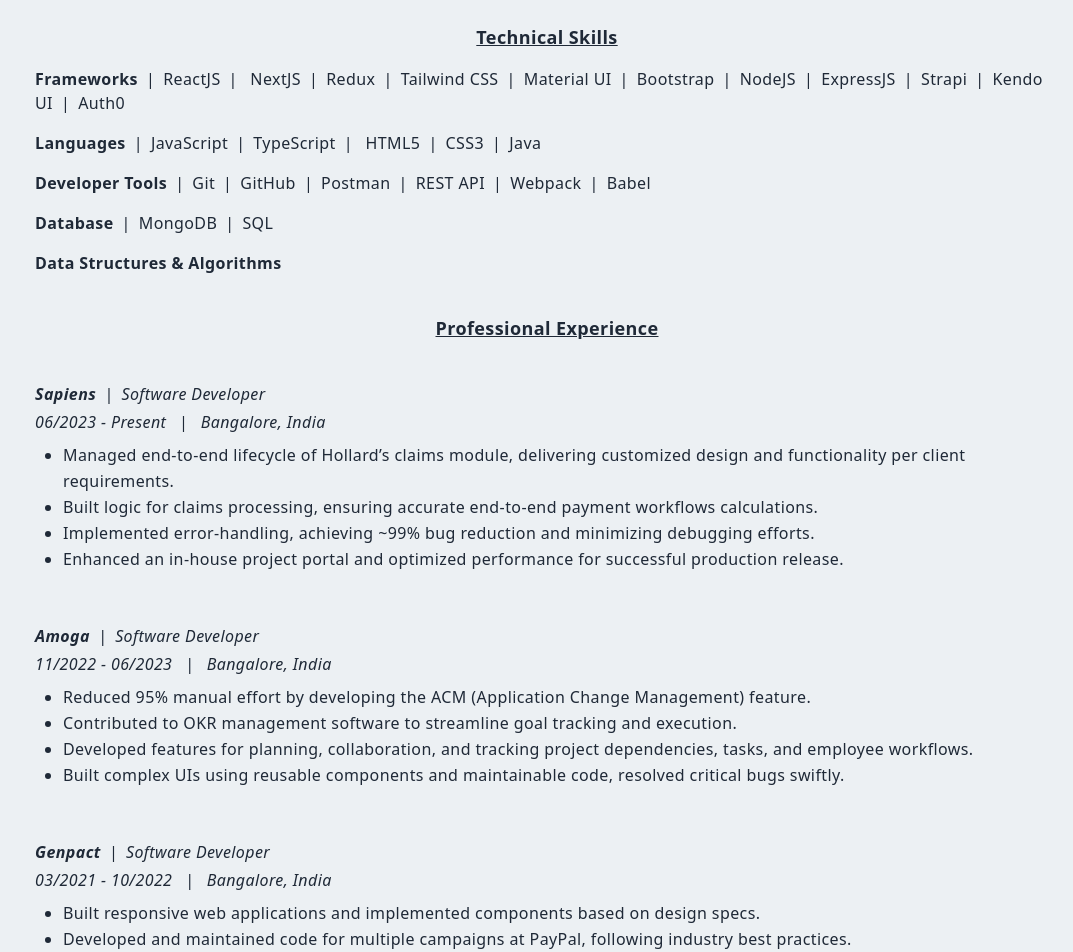
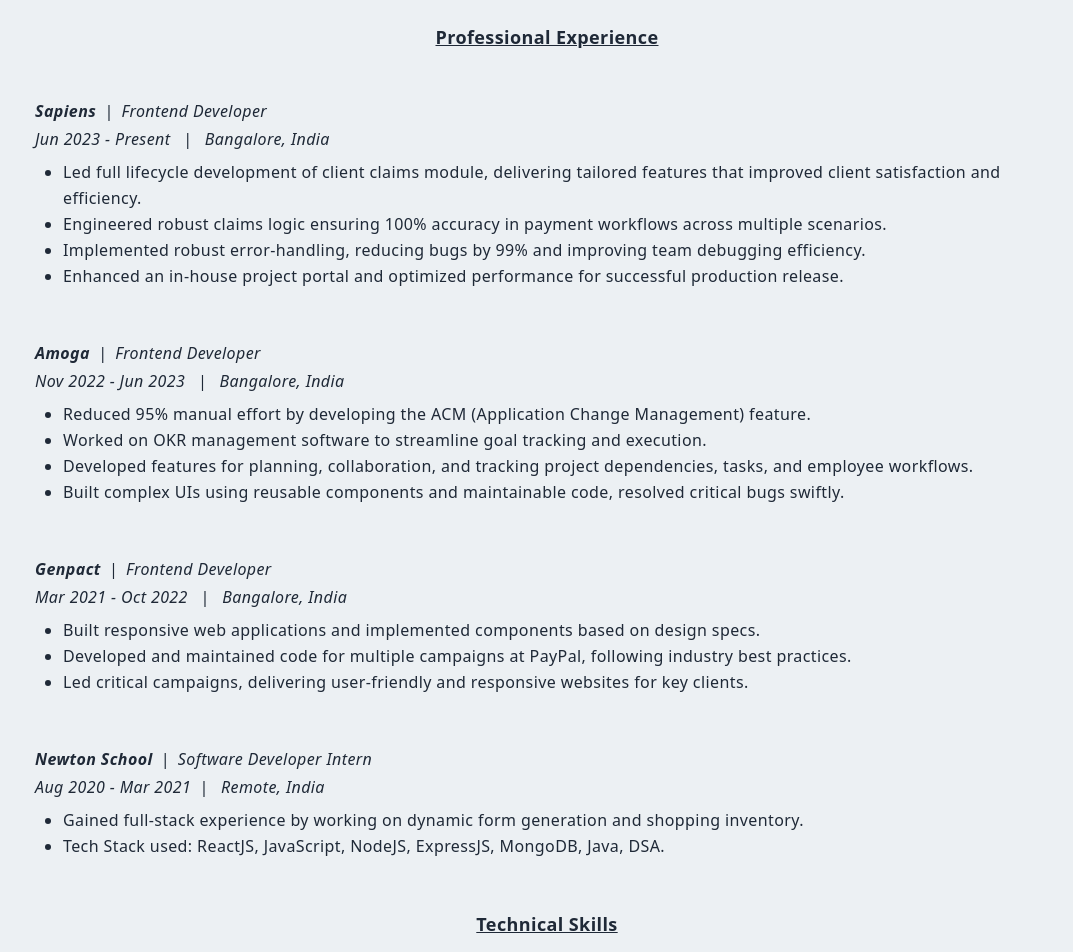
Before and after one commit to HariKishore7/Personal-Portfolio, a Next.js app: page /resume in a window 1280 px wide. Shown: the part 420-1372 px from the top of the page, without its empty margins (93-1166 px from the left). Built offline with nearby package versions, Linux system fonts and the light colour scheme.

Commit message:
Updated Resume

```diff
--- a/components/NavBar.jsx
+++ b/components/NavBar.jsx
@@ -51,7 +51,7 @@
             <Link href='/#home'><li className='ml-10 text-sm uppercase hover:border-b'>Home</li></Link>
             <Link href='/#about'><li className='ml-10 text-sm uppercase hover:border-b'>About</li></Link>
             <Link href='/#skills'><li className='ml-10 text-sm uppercase hover:border-b'>Skills</li></Link>
-            <Link href='/#projects'><li className='ml-10 text-sm uppercase hover:border-b'>Project</li></Link>
+            <Link href='/#projects'><li className='ml-10 text-sm uppercase hover:border-b'>Projects</li></Link>
             <Link href='/resume'><li className='ml-10 text-sm uppercase hover:border-b'>Resume</li></Link>
             <Link href='/#contact'><li className='ml-10 text-sm uppercase hover:border-b'>Contact</li></Link>
           </ul>
--- a/pages/resume.jsx
+++ b/pages/resume.jsx
@@ -47,11 +47,11 @@
                 <div className='text-center py-4 text-xl font-bold uppercase tracking-wider'>
                     <div className='hidden sm:block'>
                         <p>
-                            Software Developer <span className='px-1'>|</span> Web Development{' '}
+                            Frontend Developer <span className='px-1'>|</span> Web Development{' '}
                         </p>
                     </div>
                     <div className='block sm:hidden'>
-                        <p>Software Developer</p>
+                        <p>Frontend Developer</p>
                         <p className='py-2'>Web Development</p>
                     </div>
                 </div>
@@ -61,6 +61,98 @@
                     in backend technologies such as database management and integration with RESTful APIs. Strong problem-solving skills and ability to collaborate
                     eﬀectively in cross-functional teams.
                 </p>
+
+                <h5 className='text-center underline text-[18px] py-6'>
+                    Professional Experience
+                </h5>
+                {/* Experience */}
+                <div className='py-6'>
+                    <p className='italic'>
+                        <span className='font-bold italic'>
+                            Sapiens
+                        </span>
+                        <span className='px-2'>|</span>Frontend Developer
+                    </p>
+                    <p className='py-1 italic'>Jun 2023 - Present <span className='px-2'>|</span> Bangalore, India</p>
+                    <ul className='list-disc list-outside px-7 py-1 leading-relaxed'>
+                        <li>
+                            Led full lifecycle development of client claims module, delivering tailored features that improved client
+                            satisfaction and efficiency.
+                        </li>
+                        <li>
+                            Engineered robust claims logic ensuring 100% accuracy in payment workflows across multiple scenarios.
+                        </li>
+                        <li>
+                            Implemented robust error-handling, reducing bugs by 99% and improving team debugging efficiency.
+                        </li>
+                        <li>
+                            Enhanced an in-house project portal and optimized performance for successful production release.
+                        </li>
+                    </ul>
+                </div>
+                {/* Experience */}
+                <div className='py-6'>
+                    <p className='italic'>
+                        <span className='font-bold italic'>
+                            Amoga
+                        </span>
+                        <span className='px-2'>|</span>Frontend Developer
+                    </p>
+                    <p className='py-1 italic'>Nov 2022 - Jun 2023 <span className='px-2'>|</span> Bangalore, India</p>
+                    <ul className='list-disc list-outside px-7 py-1 leading-relaxed'>
+                        <li>
+                            Reduced 95% manual effort by developing the ACM (Application Change Management) feature.
+                        </li>
+                        <li>
+                            Worked on OKR management software to streamline goal tracking and execution.
+                        </li>
+                        <li>
+                            Developed features for planning, collaboration, and tracking project dependencies, tasks, and employee workflows.
+                        </li>
+                        <li>
+                            Built complex UIs using reusable components and maintainable code, resolved critical bugs swiftly.
+                        </li>
+                    </ul>
+                </div>
+                {/* Experience */}
+                <div className='py-6'>
+                    <p className='italic'>
+                        <span className='font-bold italic'>
+                            Genpact
+                        </span>
+                        <span className='px-2'>|</span>Frontend Developer
+                    </p>
+                    <p className='py-1 italic'>Mar 2021 - Oct 2022 <span className='px-2'>|</span> Bangalore, India</p>
+                    <ul className='list-disc list-outside px-7 py-1 leading-relaxed'>
+                        <li>
+                            Built responsive web applications and implemented components based on design specs.
+                        </li>
+                        <li>
+                            Developed and maintained code for multiple campaigns at PayPal, following industry best practices.
+                        </li>
+                        <li>
+                            Led critical campaigns, delivering user-friendly and responsive websites for key clients.
+                        </li>
+                    </ul>
+                </div>
+                {/* Experience */}
+                <div className='py-6'>
+                    <p className='italic'>
+                        <span className='font-bold italic'>
+                            Newton School
+                        </span>
+                        <span className='px-2'>|</span>Software Developer Intern
+                    </p>
+                    <p className='py-1 italic'>Aug 2020 - Mar 2021<span className='px-2'>|</span> Remote, India</p>
+                    <ul className='list-disc list-outside px-7 py-1 leading-relaxed'>
+                        <li>
+                            Gained full-stack experience by working on dynamic form generation and shopping inventory.
+                        </li>
+                        <li>
+                            Tech Stack used: ReactJS, JavaScript, NodeJS, ExpressJS, MongoDB, Java, DSA.
+                        </li>
+                    </ul>
+                </div>
 
                 {/* Skills */}
                 <div className=' py-4'>
@@ -107,98 +199,6 @@
                 </div>
 
                 <h5 className='text-center underline text-[18px] py-4'>
-                    Professional Experience
-                </h5>
-                {/* Experience */}
-                <div className='py-6'>
-                    <p className='italic'>
-                        <span className='font-bold italic'>
-                            Sapiens
-                        </span>
-                        <span className='px-2'>|</span>Software Developer
-                    </p>
-                    <p className='py-1 italic'>06/2023 - Present <span className='px-2'>|</span> Bangalore, India</p>
-                    <ul className='list-disc list-outside px-7 py-1 leading-relaxed'>
-                        <li>
-                            Managed end-to-end lifecycle of Hollard’s claims module, delivering customized design and functionality per client requirements.
-
-                        </li>
-                        <li>
-                            Built logic for claims processing, ensuring accurate end-to-end payment workflows calculations.
-                        </li>
-                        <li>
-                            Implemented error-handling, achieving ~99% bug reduction and minimizing debugging efforts.
-                        </li>
-                        <li>
-                            Enhanced an in-house project portal and optimized performance for successful production release.
-                        </li>
-                    </ul>
-                </div>
-                {/* Experience */}
-                <div className='py-6'>
-                    <p className='italic'>
-                        <span className='font-bold italic'>
-                            Amoga
-                        </span>
-                        <span className='px-2'>|</span>Software Developer
-                    </p>
-                    <p className='py-1 italic'>11/2022 - 06/2023 <span className='px-2'>|</span> Bangalore, India</p>
-                    <ul className='list-disc list-outside px-7 py-1 leading-relaxed'>
-                        <li>
-                            Reduced 95% manual effort by developing the ACM (Application Change Management) feature.
-                        </li>
-                        <li>
-                            Contributed to OKR management software to streamline goal tracking and execution.
-                        </li>
-                        <li>
-                            Developed features for planning, collaboration, and tracking project dependencies, tasks, and employee workflows.
-                        </li>
-                        <li>
-                            Built complex UIs using reusable components and maintainable code, resolved critical bugs swiftly.
-                        </li>
-                    </ul>
-                </div>
-                {/* Experience */}
-                <div className='py-6'>
-                    <p className='italic'>
-                        <span className='font-bold italic'>
-                            Genpact
-                        </span>
-                        <span className='px-2'>|</span>Software Developer
-                    </p>
-                    <p className='py-1 italic'>03/2021 - 10/2022 <span className='px-2'>|</span> Bangalore, India</p>
-                    <ul className='list-disc list-outside px-7 py-1 leading-relaxed'>
-                        <li>
-                            Built responsive web applications and implemented components based on design specs.
-                        </li>
-                        <li>
-                            Developed and maintained code for multiple campaigns at PayPal, following industry best practices.
-                        </li>
-                        <li>
-                            Led critical campaigns, delivering user-friendly and responsive websites for key clients.
-                        </li>
-                    </ul>
-                </div>
-                {/* Experience */}
-                <div className='py-6'>
-                    <p className='italic'>
-                        <span className='font-bold italic'>
-                            Newton School
-                        </span>
-                        <span className='px-2'>|</span>Software Developer Intern
-                    </p>
-                    <p className='py-1 italic'>06/2020 - 03/2021<span className='px-2'>|</span> Bangalore, India</p>
-                    <ul className='list-disc list-outside px-7 py-1 leading-relaxed'>
-                        <li>
-                            Gained full-stack experience by working on dynamic form generation and shopping inventory.
-                        </li>
-                        <li>
-                            Tech Stack used: ReactJS, JavaScript, NodeJS, ExpressJS, MongoDB, Java, DSA.
-                        </li>
-                    </ul>
-                </div>
-
-                <h5 className='text-center underline text-[18px] py-4'>
                     Education
                 </h5>
                 <div className='py-6'>
```
